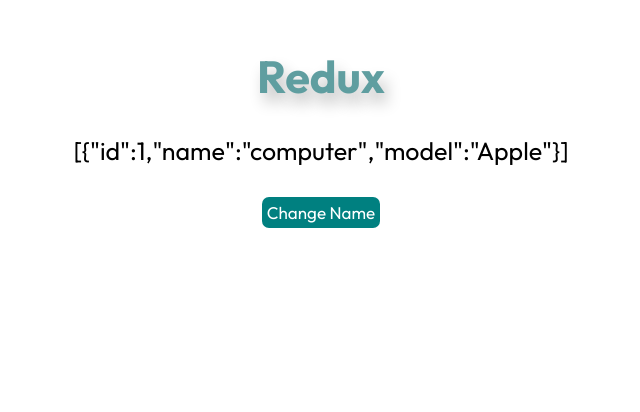
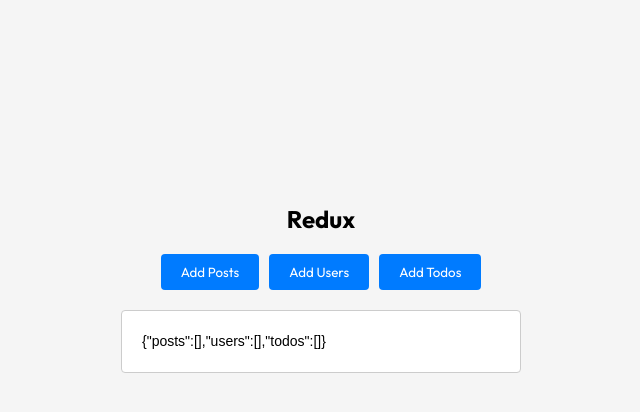
Before and after one commit to BrownEdgar/React-unknown, a React (Vite) app: page / in a window 1280 px wide. Shown: the part 112-524 px from the top of the page, without its empty margins (319-959 px from the left). Built offline with nearby package versions, Linux system fonts and the light colour scheme.

Commit message:
redux createSlice

```diff
--- a/src/App.css
+++ b/src/App.css
@@ -1,43 +1,45 @@
-body {
-	display: flex;
-	justify-content: center;
-	height: 500px;
-	align-items: center;
-}
-
-div {
-	width: 600px;
+.glav_div {
 	display: flex;
 	flex-direction: column;
 	align-items: center;
 	justify-content: center;
-	row-gap: 30px;
+	height: 100vh;
+	background-color: #f5f5f5;
   }
 
-h1{
-	color: cadetblue;
-	font-size: 45px;
-	text-shadow: 5px 10px 15px silver;
-	font-weight: 700;
+  h1 {
+	font-size: 24px;
+	margin-bottom: 20px;
   }
 
-pre {
-	font-size: 25px;
+  .div_but {
+	display: flex;
+	gap: 10px;
+	margin-bottom: 20px;
   }
 
   button {
-	padding: 5px;
-	font-size: 17px;
-	background-color: teal;
-	color: white;
-	border: 0;
-	border-radius: 7px;
-	transition: .4s;
+	padding: 10px 20px;
+	background-color: #007bff;
+	color: #fff;
+	border: none;
+	border-radius: 4px;
+	cursor: pointer;
   }
 
   button:hover {
-	cursor: pointer;
-	background-color: brown;
-	color: white;
-	transform: scale(1.1);
+	background-color: #0056b3;
   }
+
+  .div {
+	width: 400px;
+	padding: 20px;
+	background-color: #fff;
+	border: 1px solid #ccc;
+	border-radius: 4px;
+	overflow: auto;
+	font-family: Arial, sans-serif;
+	font-size: 14px;
+	line-height: 1.5;
+	text-align: justify;
+  }
--- a/src/App.jsx
+++ b/src/App.jsx
@@ -1,22 +1,38 @@
 import { useSelector, useDispatch } from 'react-redux'
-
+import axios from 'axios';
+import { addPosts} from './app/features/posts2/postsSlice'
+import { addUsers} from './app/features/posts/users/users.Slice'
+import { addTodos} from './app/features/posts/todos/todosSlice'
 import './App.css'
 
 export default function App() {
-	const sel = useSelector(state => state.product)
+	const sel = useSelector(state => state)
 	const dispatch = useDispatch()
 
-	const handleChangeFunc = () => {
-		dispatch({type: "CHANGE", payload: "SAMSUNG"});
+	const handleShowPosts = () => {
+		axios.get('https://jsonplaceholder.typicode.com/posts',{ params: { _limit: 5 } })
+		.then(res =>dispatch(addPosts(res.data)))
+	}
+
+	const handleShowUsers = () => {
+		axios.get('https://jsonplaceholder.typicode.com/users',{ params: { _limit: 3 } })
+		.then(res =>dispatch(addUsers(res.data)))
+	}
+
+	const handleShowTodos = () => {
+		axios.get('https://jsonplaceholder.typicode.com/todos',{ params: { _limit: 3 } })
+		.then(res =>dispatch(addTodos(res.data)))
 	}
 
 	return (
-		<div>
+		<div className='glav_div'>
 			<h1>Redux</h1>
-			<pre>
-				{JSON.stringify(sel)}
-			</pre>
-			<button onClick={handleChangeFunc}>Change Name</button>
+			<div className='div_but'>
+				<button onClick={handleShowPosts}>Add Posts</button>
+				<button onClick={handleShowUsers}>Add Users</button>
+				<button onClick={handleShowTodos}>Add Todos</button>
+			</div>
+			<div className='div'>{JSON.stringify(sel)}</div>
 		</div>
 	)
 }
--- /dev/null
+++ b/src/app/features/posts/todos/todosSlice.js
@@ -0,0 +1,14 @@
+import { createSlice } from "@reduxjs/toolkit"
+
+const initialTodosValue = []
+
+const todosSlice = createSlice({
+    name: 'todos',
+    initialState: initialTodosValue,
+    reducers: {
+        addTodos: (_, action) => action.payload
+    }
+})
+
+export default todosSlice.reducer
+export const {addTodos}  =  todosSlice.actions
--- /dev/null
+++ b/src/app/features/posts/users/users.Slice.js
@@ -0,0 +1,14 @@
+import { createSlice } from "@reduxjs/toolkit"
+
+const initialUsersValue = []
+
+const usersSlice = createSlice({
+    name: 'users',
+    initialState: initialUsersValue,
+    reducers: {
+        addUsers: (_, action) => action.payload
+    }
+})
+
+export default usersSlice.reducer
+export const {addUsers}  =  usersSlice.actions
--- /dev/null
+++ b/src/app/features/posts2/postsSlice.js
@@ -0,0 +1,14 @@
+import { createSlice } from "@reduxjs/toolkit"
+
+const initialPostsValue = []
+
+const postsSlice = createSlice({
+    name: 'posts',
+    initialState: initialPostsValue,
+    reducers: {
+        addPosts: (_, action) => action.payload
+    }
+})
+
+export default postsSlice.reducer
+export const {addPosts}  =  postsSlice.actions
--- a/src/app/features/product/product.js
+++ /dev/null
@@ -1,14 +0,0 @@
- export const initialProduct = [
-    {
-        id: 1,
-        name: "computer",
-        model: "Apple",
-    }
-]
-
-export default function productReducer(state = initialProduct, action) {
-    switch (action.type) {
-        case "CHANGE": return {id:1, name: "computer", model: action.payload}
-        default: return state
-    }
-}
--- a/src/app/store.js
+++ b/src/app/store.js
@@ -1,8 +1,13 @@
 import { configureStore } from '@reduxjs/toolkit'
-import productReducer from './features/product/product.js'
+import postsSlice from "./features/posts2/postsSlice";
+import usersSlice from './features/posts/users/users.Slice'
+import todosSlice from './features/posts/todos/todosSlice'
+
 const store = configureStore({
     reducer: {
-        product: productReducer
+        posts: postsSlice,
+        users: usersSlice,
+        todos: todosSlice,
     }
 })
 
```
Lines whose indentation alone changed are shown as unchanged.
